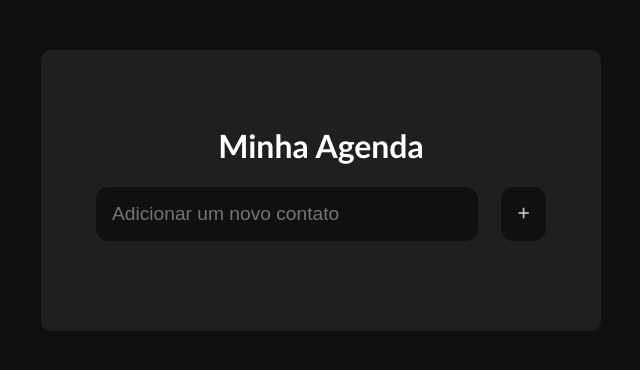
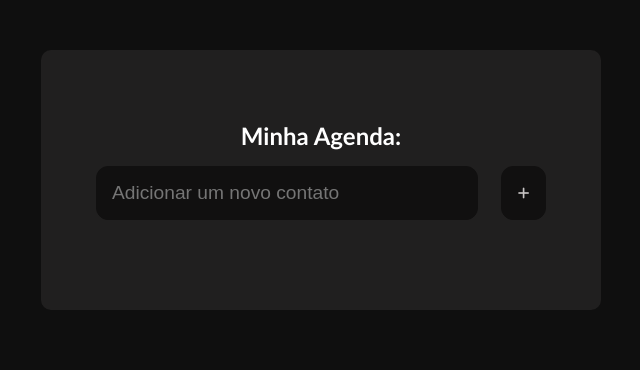
Before and after one commit to geofmoura/agenda, a plain HTML site: page index.html in a window 1280 px wide. Shown: the whole page, without its empty margins (319-959 px from the left). Drawn offline with Linux system fonts and the light colour scheme.

Commit message:
tamanho do titulo

```diff
--- a/index.html
+++ b/index.html
@@ -9,7 +9,7 @@
 </head>
 <body>
     <div class="conteudo">
-            <h1>Minha Agenda</h1>
+            <h1>Minha Agenda:</h1>
         <div class="topo">
             <input type="text" id="inputNovoContato" placeholder="Adicionar um novo contato">
 
--- a/src/css/style.css
+++ b/src/css/style.css
@@ -11,6 +11,7 @@ body {
     justify-content: center;
     align-items: center;
     font-family:'Trebuchet MS', 'Lucida Sans Unicode', 'Lucida Grande', 'Lucida Sans', Arial, sans-serif;
+    font-size: 1.5rem;
 }
 
 .conteudo {
```
